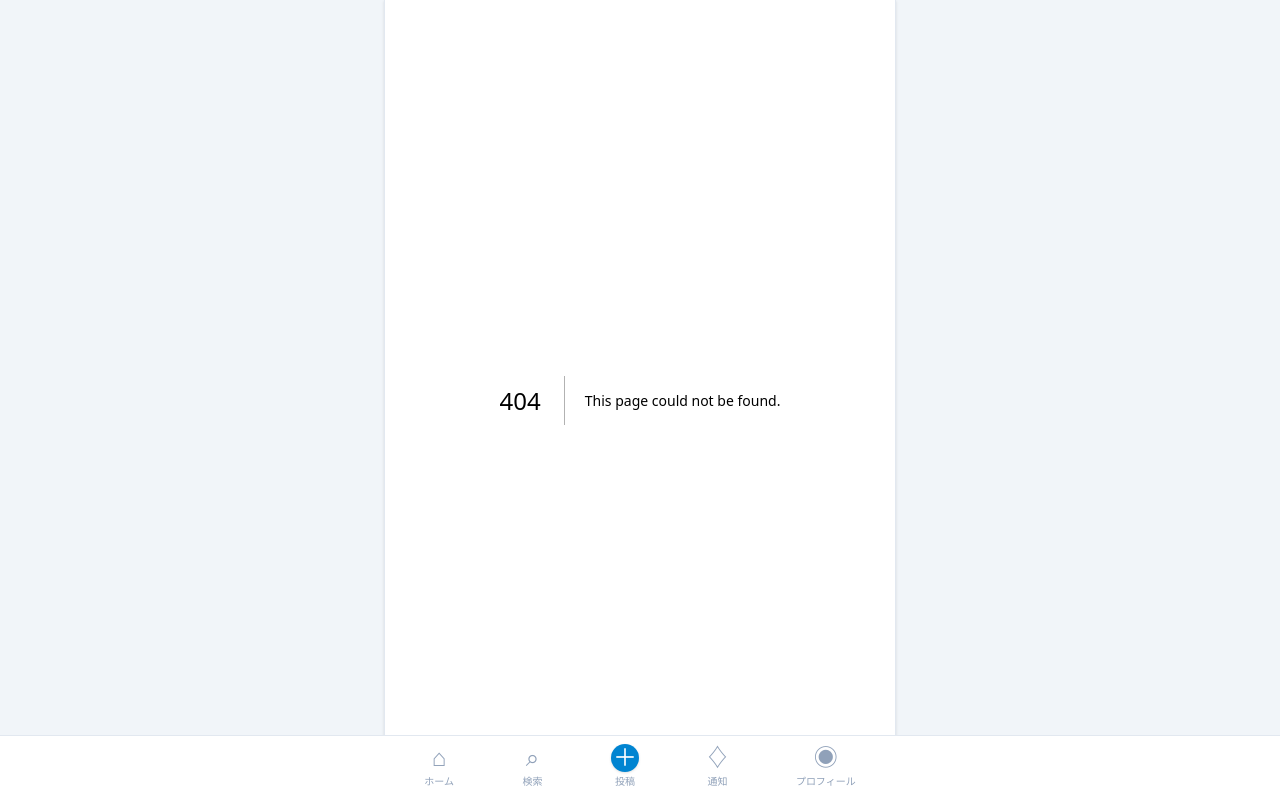
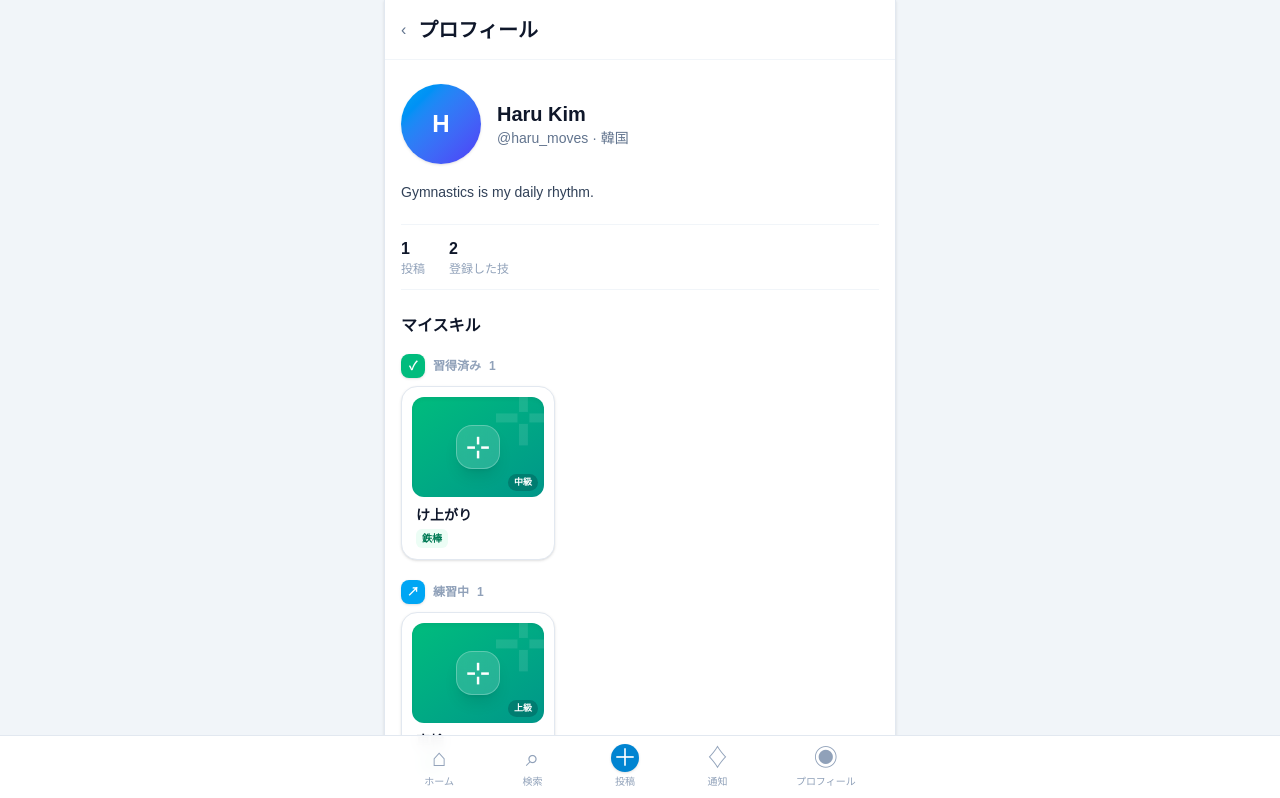
Before and after one commit to oG4BUo/GymSkill, a Next.js app: page /users/haru in a window 1280 px wide. Before the commit this address had no page. Shown: the top 798 px of the page. Built offline with nearby package versions, Linux system fonts and the light colour scheme.

Commit message:
feat: add user profile navigation

```diff
--- /dev/null
+++ b/src/app/users/[id]/loading.tsx
@@ -0,0 +1,3 @@
+export default function Loading() {
+  return <div className="p-6 text-sm text-slate-400">プロフィールを読み込んでいます…</div>;
+}
--- /dev/null
+++ b/src/app/users/[id]/page.tsx
@@ -0,0 +1,6 @@
+import { UserProfile } from "@/components/users/user-profile";
+
+export default async function UserPage({ params }: { params: Promise<{ id: string }> }) {
+  const { id } = await params;
+  return <UserProfile id={id} />;
+}
--- a/src/components/skills/skill-user-list-sheet.tsx
+++ b/src/components/skills/skill-user-list-sheet.tsx
@@ -1,5 +1,6 @@
 "use client";
 
+import Link from "next/link";
 import { Avatar } from "@/components/ui/avatar";
 import type { User } from "@/types";
 
@@ -37,7 +38,11 @@ export function SkillUserListSheet({
         <div className="px-4 py-2">
           {users.length ? (
             users.map((user) => (
-              <div key={user.id} className="flex items-center gap-3 border-b border-slate-50 py-3 last:border-0">
+              <Link
+                key={user.id}
+                href={`/users/${user.id}`}
+                className="flex items-center gap-3 border-b border-slate-50 py-3 last:border-0 active:bg-slate-50"
+              >
                 <Avatar user={user} size="sm" />
                 <div className="min-w-0">
                   <p className="truncate text-sm font-bold text-slate-900">{user.name}</p>
@@ -45,7 +50,7 @@ export function SkillUserListSheet({
                     @{user.handle} · {user.country}
                   </p>
                 </div>
-              </div>
+              </Link>
             ))
           ) : (
             <p className="py-6 text-center text-sm text-slate-400">まだ登録している選手がいません。</p>
--- /dev/null
+++ b/src/components/users/user-profile.tsx
@@ -0,0 +1,112 @@
+"use client";
+
+import { useMemo } from "react";
+import { useRouter } from "next/navigation";
+import { sampleUsers } from "@/data/mock-data";
+import { useApp } from "@/components/providers/app-provider";
+import { Avatar } from "@/components/ui/avatar";
+import { SkillCard } from "@/components/skills/skill-card";
+import { PostCard } from "@/components/posts/post-card";
+import type { SkillStatus } from "@/types";
+
+const statuses: { value: SkillStatus; label: string; icon: string; iconPanel: string }[] = [
+  { value: "mastered", label: "習得済み", icon: "✓", iconPanel: "bg-emerald-500" },
+  { value: "practicing", label: "練習中", icon: "↗", iconPanel: "bg-sky-500" },
+  { value: "wish", label: "習得したい", icon: "✦", iconPanel: "bg-violet-500" },
+];
+
+export function UserProfile({ id }: { id: string }) {
+  const router = useRouter();
+  const user = sampleUsers.find((item) => item.id === id);
+  const { posts } = useApp();
+  const userPosts = useMemo(() => posts.filter((post) => post.author.id === id), [posts, id]);
+
+  if (!user) {
+    return (
+      <div className="p-6 text-center">
+        <p className="font-bold">選手が見つかりません</p>
+        <button type="button" onClick={() => router.back()} className="mt-4 text-sm text-sky-600">
+          戻る
+        </button>
+      </div>
+    );
+  }
+
+  return (
+    <>
+      <header className="flex h-15 items-center border-b border-slate-100 px-4">
+        <button type="button" onClick={() => router.back()} aria-label="戻る" className="mr-3 text-xl text-slate-500">
+          ‹
+        </button>
+        <h1 className="text-xl font-bold">プロフィール</h1>
+      </header>
+
+      <section className="px-4 py-6">
+        <div className="flex items-center gap-4">
+          <Avatar user={user} size="lg" />
+          <div>
+            <h2 className="text-xl font-bold">{user.name}</h2>
+            <p className="text-sm text-slate-500">
+              @{user.handle} · {user.country}
+            </p>
+          </div>
+        </div>
+        <p className="mt-4 text-sm leading-6 text-slate-700">{user.bio}</p>
+        <div className="mt-5 flex gap-6 border-y border-slate-100 py-3">
+          <div>
+            <p className="font-bold">{userPosts.length}</p>
+            <p className="text-xs text-slate-400">投稿</p>
+          </div>
+          <div>
+            <p className="font-bold">{user.skills.length}</p>
+            <p className="text-xs text-slate-400">登録した技</p>
+          </div>
+        </div>
+      </section>
+
+      <section className="px-4 pb-7">
+        <h2 className="mb-4 font-bold">マイスキル</h2>
+        <div className="space-y-5">
+          {statuses.map((status) => {
+            const skills = user.skills.filter((skill) => skill.status === status.value);
+            if (!skills.length) return null;
+            return (
+              <div key={status.value}>
+                <div className="mb-2 flex items-center gap-2">
+                  <span
+                    className={`flex h-6 w-6 shrink-0 items-center justify-center rounded-lg text-xs font-bold text-white shadow-sm ${status.iconPanel}`}
+                  >
+                    {status.icon}
+                  </span>
+                  <p className="text-xs font-bold text-slate-400">
+                    {status.label}
+                    <span className="ml-2 text-slate-400">{skills.length}</span>
+                  </p>
+                </div>
+                <div className="grid grid-cols-2 gap-2 sm:grid-cols-3">
+                  {skills.map((skill) => (
+                    <SkillCard key={skill.id} skill={skill} />
+                  ))}
+                </div>
+              </div>
+            );
+          })}
+          {!user.skills.length && (
+            <p className="rounded-xl border border-dashed border-slate-200 bg-white px-3 py-5 text-center text-sm text-slate-400">
+              まだ技が登録されていません。
+            </p>
+          )}
+        </div>
+      </section>
+
+      <section className="border-t border-slate-100 pt-2">
+        <h2 className="px-4 pb-2 pt-3 text-sm font-bold text-slate-900">投稿 ({userPosts.length})</h2>
+        {userPosts.length ? (
+          userPosts.map((post) => <PostCard key={post.id} post={post} />)
+        ) : (
+          <p className="px-4 py-6 text-center text-sm text-slate-400">まだ投稿がありません。</p>
+        )}
+      </section>
+    </>
+  );
+}
```
